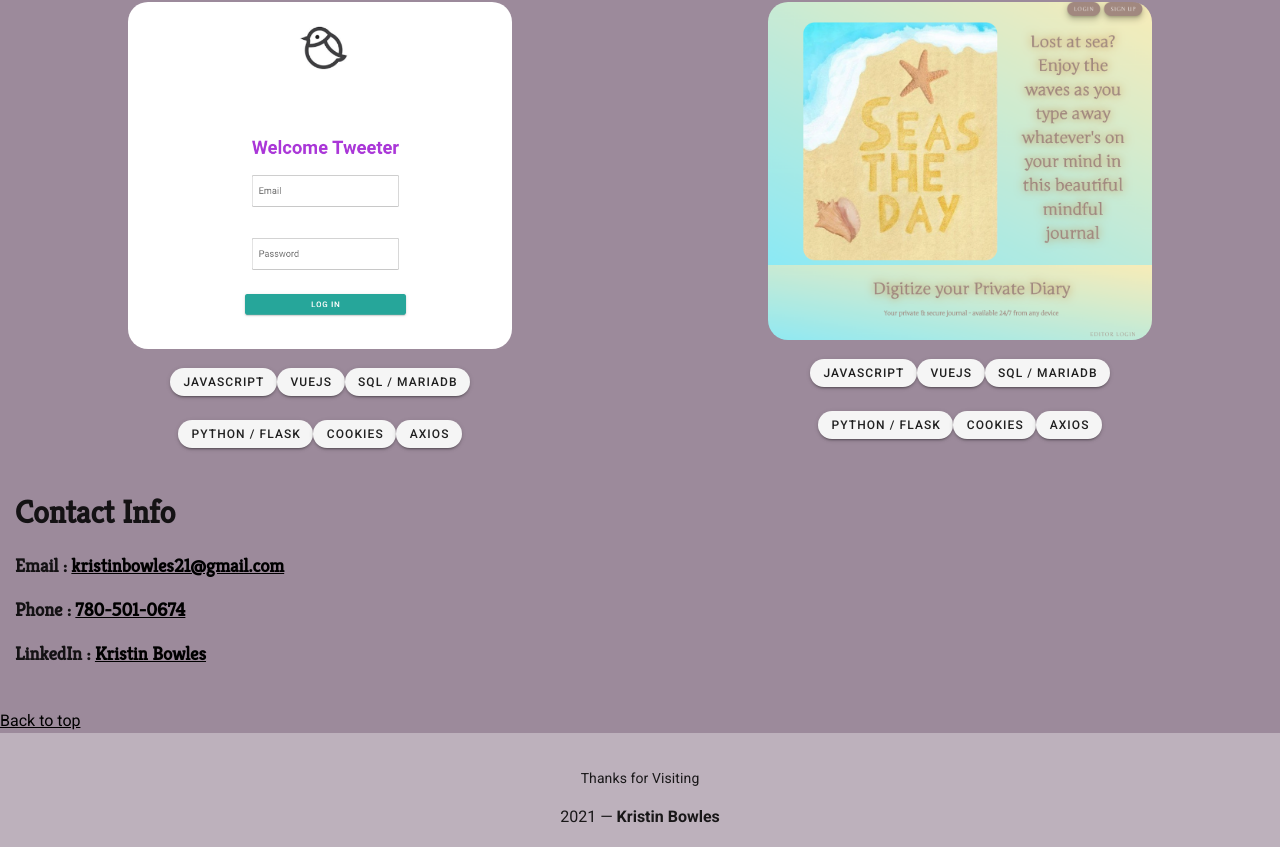
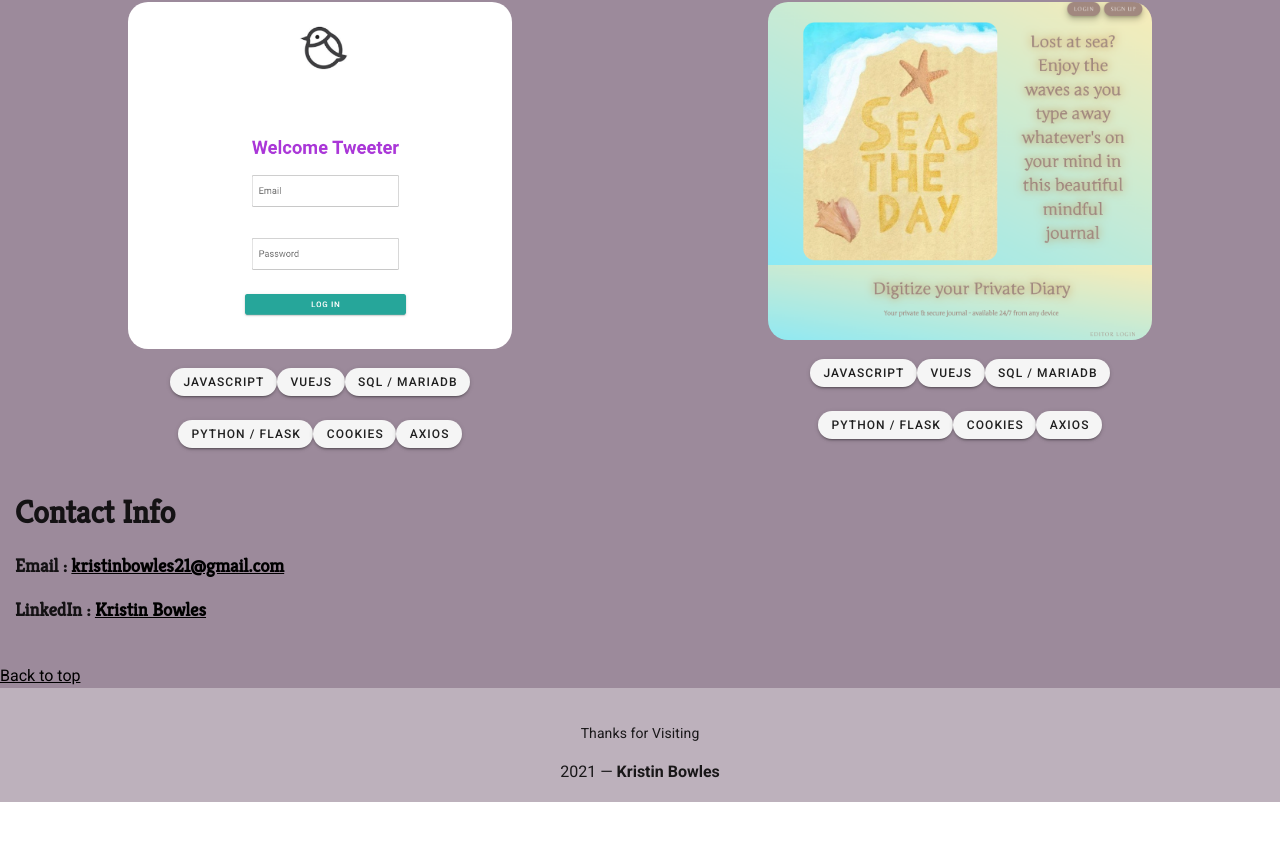
Before and after one commit to kribow21/portfolio, a Vue app: page /#/ in a window 1280 px wide. Shown: the part 1022-1869 px from the top of the page. After the commit the page ends 1824 px from the top, so only its background shows below. Built offline with nearby package versions, Linux system fonts and the light colour scheme.

Commit message:
edited twitter domain and contact info

```diff
--- a/src/components/Contact.vue
+++ b/src/components/Contact.vue
@@ -2,7 +2,6 @@
     <div>
         <h1>Contact Info</h1>
         <h3>Email : <a href="mailto:kristinbowles21@gmail.com"> kristinbowles21@gmail.com</a></h3>
-        <h3>Phone : <a href="tel:7805010674">780-501-0674</a></h3>
         <h3>LinkedIn : <a href="https://www.linkedin.com/in/kristin-bowles-3b909121a/" target="_blank">Kristin Bowles</a></h3>
     </div>
 </template>
--- a/src/components/Projects.vue
+++ b/src/components/Projects.vue
@@ -4,7 +4,7 @@
         <v-container fluid>
             <v-row>
                 <v-col cols="6" align="center" >
-                <h2><a href="https://www.kbtweeter.ml/#/" target="_blank">Mock Twitter</a></h2>
+                <h2><a href="https://kbtweeter.click/#/" target="_blank">Mock Twitter</a></h2>
                 <h2><a href="https://github.com/kribow21/TweeterBackend.git" target="_blank">Backend Code</a></h2>
                 <h2><a href="https://github.com/kribow21/TweeterFrontend.git" target="_blank">Frontend Code</a></h2>
                     <img src="../assets/tweeter.png" alt="Mock Tweeter Login Page">
```
